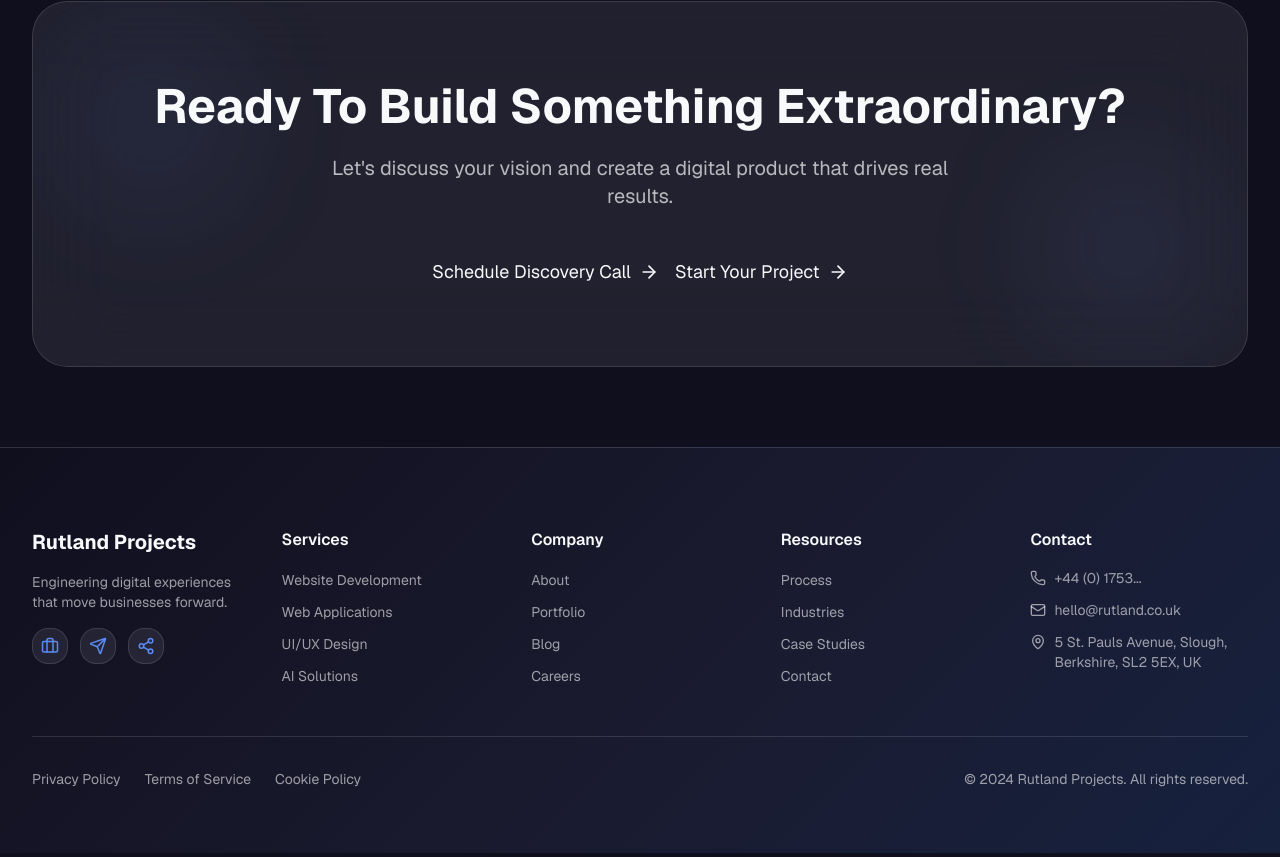
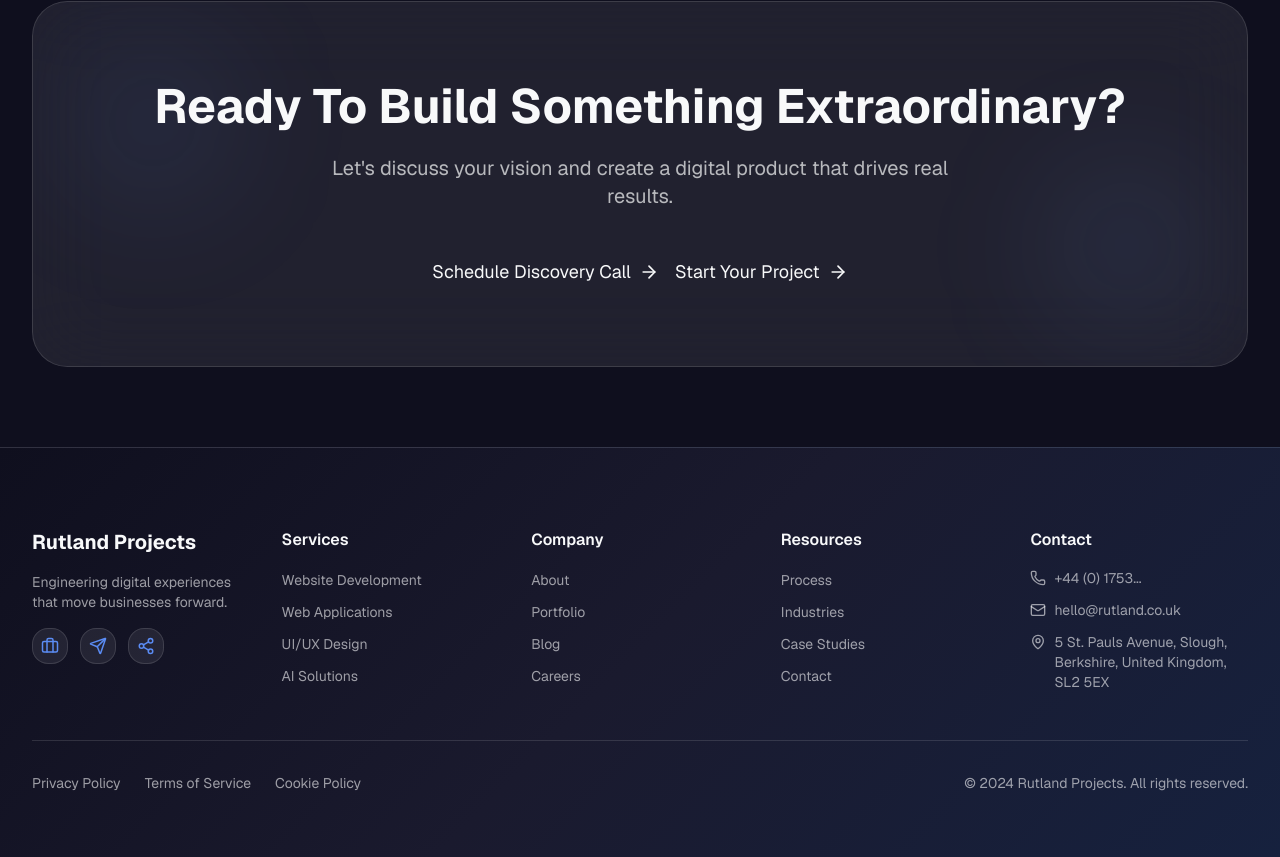
Before and after one commit to Lloydsgit/rutland-projects-website, a Next.js app: page / in a window 1280 px wide. Shown: the part 2909-3766 px from the top of the page. Built offline with nearby package versions, Linux system fonts and the light colour scheme.

Commit message:
feat: update footer address to full UK format\n\nUpdated the footer address to include the full country name for clarity.

```diff
--- a/components/footer.tsx
+++ b/components/footer.tsx
@@ -132,7 +132,7 @@ export function Footer() {
               </a>
               <div className="flex items-start gap-2 text-sm text-foreground/60">
                 <MapPin size={16} className="mt-0.5 flex-shrink-0" />
-                <span>5 St. Pauls Avenue, Slough, Berkshire, SL2 5EX, UK</span>
+                <span>5 St. Pauls Avenue, Slough, Berkshire, United Kingdom, SL2 5EX</span>
               </div>
             </div>
           </motion.div>
```
